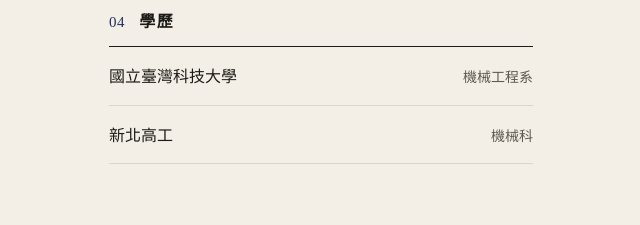
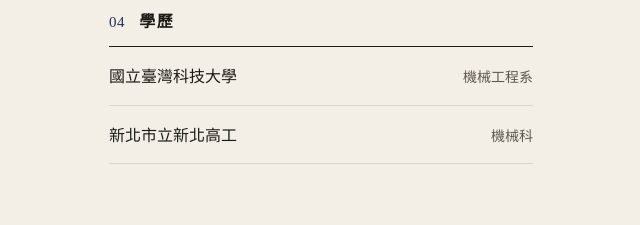
Before and after one commit to SkillsforU/skillsforu-ceo-card, a plain HTML site: page index.html in a window 1280 px wide. Shown: the part 2840-3065 px from the top of the page, 319-959 px from the left. Drawn offline with Linux system fonts and the light colour scheme.

Commit message:
Use the full school name 新北市立新北高工
Co-Authored-By: Claude Opus 5.5 <noreply@anthropic.com>
Claude-Session: https://claude.ai/code/session_01FtLNdgUbPA194H3jXKTahs

```diff
--- a/index.html
+++ b/index.html
@@ -159,7 +159,7 @@
     <h2 id="s4"><span class="num">04</span><span>學歷</span></h2>
     <ul>
       <li class="row"><span class="row__main">國立臺灣科技大學</span><span class="row__side">機械工程系</span></li>
-      <li class="row"><span class="row__main">新北高工</span><span class="row__side">機械科</span></li>
+      <li class="row"><span class="row__main">新北市立新北高工</span><span class="row__side">機械科</span></li>
     </ul>
   </section>
 
```
